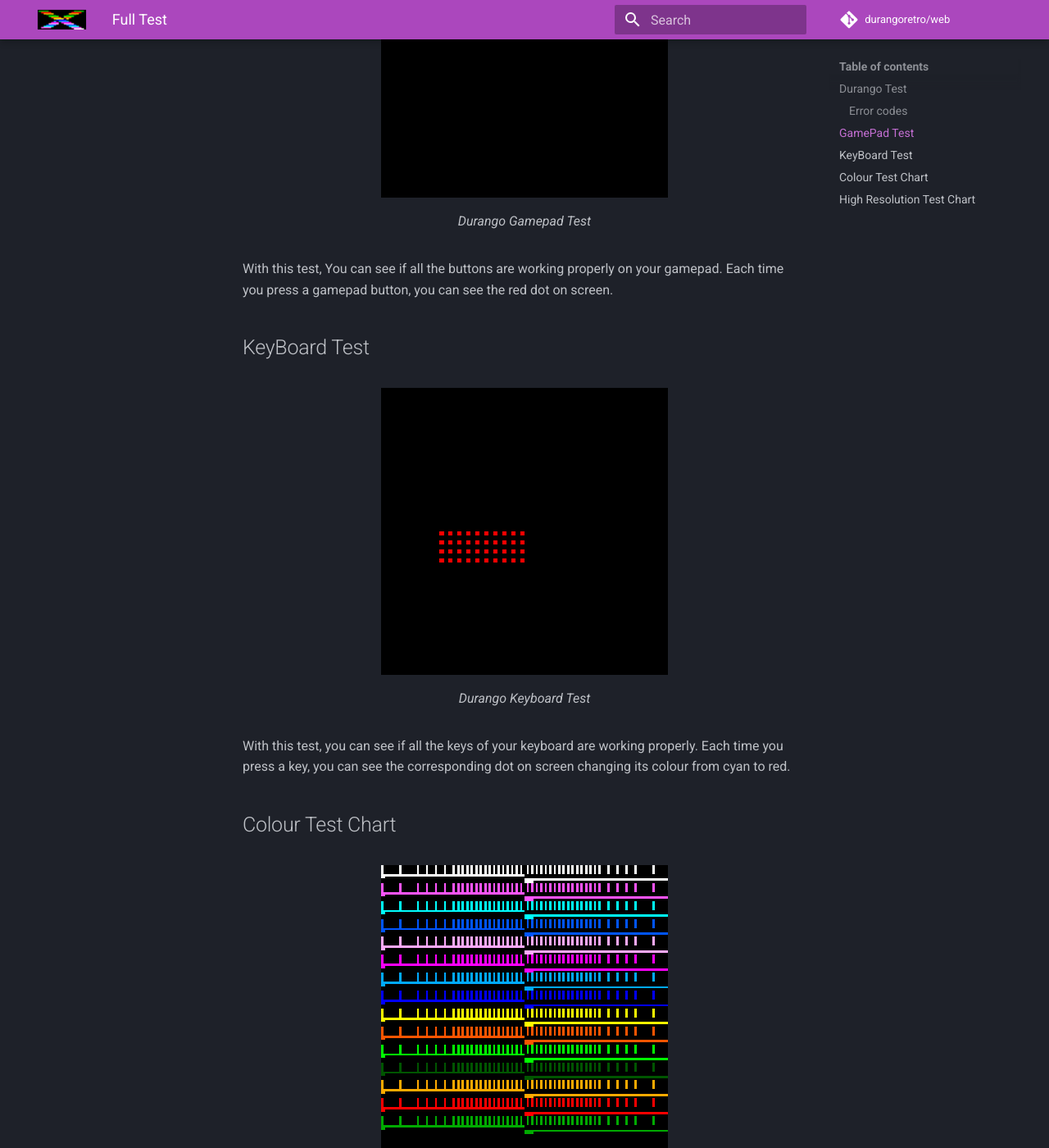
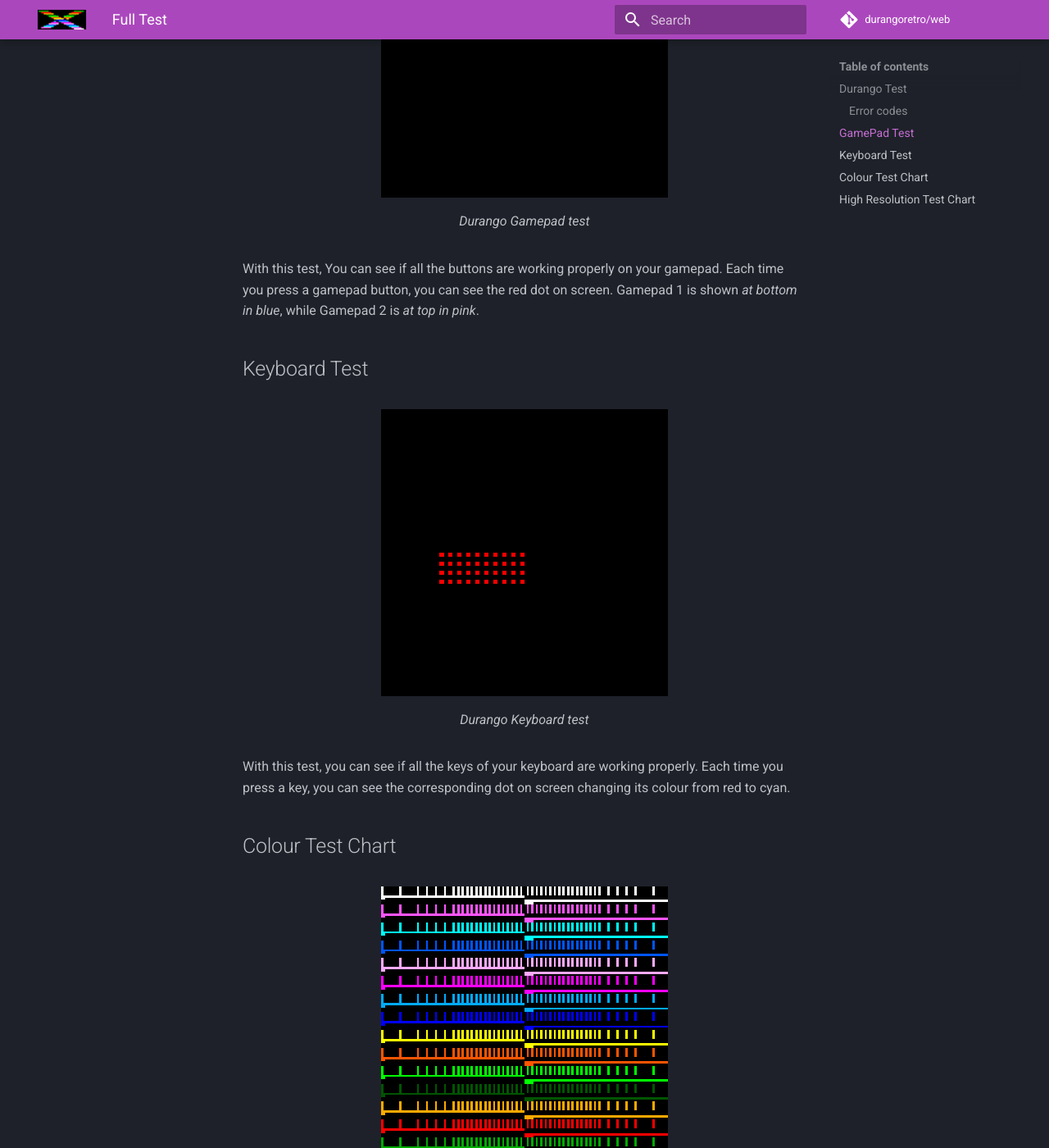
Before and after one commit to durangoretro/web, an MkDocs documentation site: the page built from docs/software/fulltest.md, in a window 1280 px wide and 1400 px high, scrolled down 2974 px. Shown: the whole window at 82% size. Built offline with MkDocs 1.6.1 and Material for MkDocs 9.7.7, drawn with Linux system fonts in a browser that asks for light colours; comment, search, counter and statistics services are not loaded; some of the changed text lies outside the part shown.

Commit message:
caption fixing on fulltest

```diff
--- a/docs/software/fulltest.md
+++ b/docs/software/fulltest.md
@@ -12,7 +12,7 @@
 
 <figure markdown>
 ![Durango test](../assets/img/fulltest-leyend.png)
-<figcaption>Durango test With Legend</figcaption>
+<figcaption>Durango test with legend</figcaption>
 </figure>
 
 The first test checks that the built-in features of the Durango board are working. This test checks the following features:
@@ -57,25 +57,25 @@
 
 <figure markdown>
 ![Durango Game Pad test](../assets/img/minigamepadtest.png)
-<figcaption>Durango Gamepad Test</figcaption>
+<figcaption>Durango Gamepad test</figcaption>
 </figure>
 
-With this test, You can see if all the buttons are working properly on your gamepad. Each time you press a gamepad button, you can see the red dot on screen.
+With this test, You can see if all the buttons are working properly on your gamepad. Each time you press a gamepad button, you can see the red dot on screen. Gamepad 1 is shown _at bottom in blue_, while Gamepad 2 is _at top in pink_.
 
-## KeyBoard Test
+## Keyboard Test
 
 <figure markdown>
-![Durango KeyBoard test](../assets/img/minikeyboardtest.png)
-<figcaption>Durango Keyboard Test</figcaption>
+![Durango Keyboard test](../assets/img/minikeyboardtest.png)
+<figcaption>Durango Keyboard test</figcaption>
 </figure>
 
-With this test, you can see if all the keys of your keyboard are working properly. Each time you press a key, you can see the corresponding dot on screen changing its colour from cyan to red.
+With this test, you can see if all the keys of your keyboard are working properly. Each time you press a key, you can see the corresponding dot on screen changing its colour from red to cyan.
 
 ## Colour Test Chart
 
 <figure markdown>
 ![Durango Colour test chart](../assets/img/colorsynctest.png)
-<figcaption>Durango Colour Test Chart</figcaption>
+<figcaption>Durango Colour test chart</figcaption>
 </figure>
 
 This test is intended for proper adjustment of `RV127` and `RV128` on Durango-X's main board. All colours are shown as a reference.
@@ -85,7 +85,7 @@
 
 <figure markdown>
 ![Durango HIRES test chart](../assets/img/highrestest.png)
-<figcaption>Durango High Resolution Test Chart</figcaption>
+<figcaption>Durango High Resolution test chart</figcaption>
 </figure>
 
 This test is intended for proper adjustment of `RV231` on Durango-X's main board, only affecting _HIRES_ mode.
```
